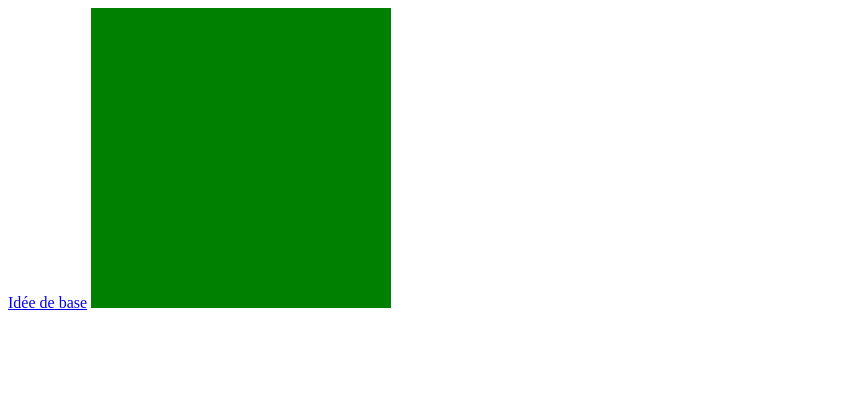
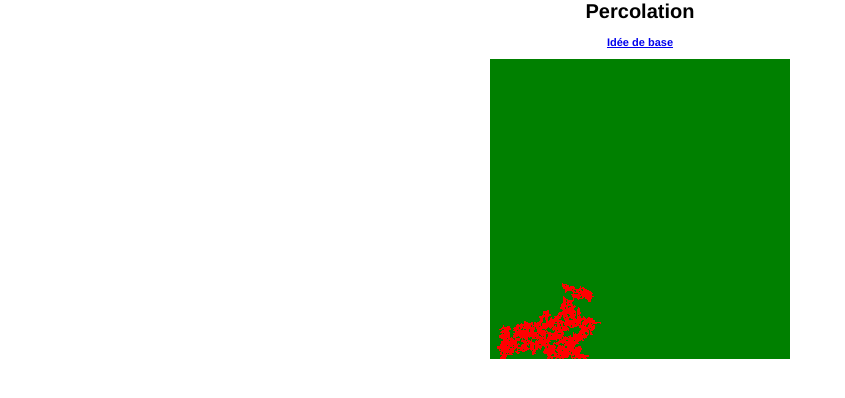
Before and after one commit to aZerato/percolation.js, a plain HTML site: page index.html in a window 1280 px wide. Shown: the whole page, without its empty margins (0-845 px from the left). Drawn offline with Linux system fonts and the light colour scheme.

Commit message:
Spreading Fire
Add spreading fire functions

```diff
--- a/index.html
+++ b/index.html
@@ -1,6 +1,19 @@
 <html>
 <head>
 	<title>Percolation.js</title>
+	<meta charset="utf-8" />
+
+	<style>
+		body { margin: 0; padding: 0; height: 100%; width: 100%; font-family: Helvetica; }
+
+		h1, p { text-align:  center; }
+
+		h1 { font-size: 20px; }
+
+		p, a { font-size: 11px; }
+
+		.wrap { margin: 0 auto; }
+	</style>
 
 	<script src="./scripts/objects/Tree.js"></script>
 	<script src="./scripts/functions/Matrix.js"></script>
@@ -10,18 +23,28 @@
 		var start = function() {
 			var $elCanvas = document.getElementById('forest');
 
-			var main = new Main($elCanvas, 300, 300, 0.55);
+			var main = new Main($elCanvas, 300, 300, 0.50);
 
 			main.init();
 
 			main.launch();
 		};
 	</script>
+
 </head>
 <body onload="start()">
-	<a href="https://zestedesavoir.com/forums/sujet/4690/novembre-2015-simulation-dun-feu-de-foret/?page=1">Idée de base</a>
 
-	<canvas id="forest" width="300" height="300"></canvas>
+	<h1>
+		Percolation
+	<h1>
+
+	<p>
+		<a href="https://zestedesavoir.com/forums/sujet/4690/novembre-2015-simulation-dun-feu-de-foret/?page=1">Idée de base</a>
+	</p>
+
+	<div class="wrap">
+		<canvas id="forest" width="300" height="300"></canvas>
+	</div>
 
 </body>
 </html>
--- a/scripts/Main.js
+++ b/scripts/Main.js
@@ -26,7 +26,7 @@ var Main = (function() {
 				// creation of new Tree on Canvas
 				var tree = new Tree(x, y, 0, self.ctx);
 
-				self.forest[x][y] = [tree];
+				self.forest[x][y] = tree;
 			}
 		}
 	};
@@ -39,8 +39,8 @@ var Main = (function() {
 		var fireX = Math.floor((Math.random() * self.sizeX) + 1);
 		var fireY = Math.floor((Math.random() * self.sizeY) + 1);
 
-		// immediatly the tree at this position was burned
-		self.forest[fireX][fireY].changeState(1);
+		// immediatly the tree at this position was burned & after the fire spreading
+		self.forest[fireX][fireY].changeState(1, self.forest, self.percolation, self.sizeX, self.sizeY);
 	};
 
 	return Main;
--- a/scripts/objects/Tree.js
+++ b/scripts/objects/Tree.js
@@ -13,57 +13,69 @@ var Tree = (function() {
 		// state level : 0 : good / 1 : burn / burned
 		this.state = 0;
 
+		// check if fire was passed
+		this.attempted = false;
+
 		// canvas context
 		this.ctx = ctx;
 
-		ctx.fillStyle = "green";
-		ctx.fillRect(posX, posY, 1, 1);
+		this.ctx.fillStyle = "green";
+		this.ctx.fillRect(posX, posY, 1, 1);
 	};
 
-	Tree.prototype.changeState = function(state, forest, percolation) {
-		if(state == 1)
+	Tree.prototype.changeState = function(state, forest, percolation, sizeX, sizeY) {
+		var self = this;
+
+		if(state == state)
 		{
-			self.state = 1;
+			self.state = state;
+			self.attempted = true;
 			self.ctx.fillStyle = "red";
 			self.ctx.fillRect(self.posX, self.posY, 1, 1);
+
+			SpreadFires(forest, percolation, sizeX, sizeY, self.posX, self.posY);
 		}
 	};
 
-	var SpreadFires = function(main, fireX, fireY)
+	var SpreadFires = function(forest, percolation, sizeX, sizeY, fireX, fireY)
 	{
-		if (fireX + 1 < main.sizeX &&
-			main.forest[fireX + 1][fireY] != undefined)
+		if (fireX + 1 < sizeX &&
+			forest[fireX + 1][fireY] != undefined &&
+			forest[fireX + 1][fireY].attempted == false)
 		{
-			if(AttemptToBurn(main.percolation))
+			if(AttemptToBurn(percolation))
 			{
-				main.forest[fireX + 1][fireY].changeState(1);
+				forest[fireX + 1][fireY].changeState(1, forest, percolation, sizeX, sizeY, fireX + 1, fireY);
 			}
 		}
 
 		if (fireX - 1 >= 0 &&
-			main.forest[fireX - 1][fireY] != undefined)
+			forest[fireX - 1][fireY] != undefined &&
+			forest[fireX - 1][fireY].attempted == false)
 		{
-			if(AttemptToBurn(main.percolation))
+			if(AttemptToBurn(percolation))
 			{
-				main.forest[fireX - 1][fireY].changeState(1);
+				forest[fireX - 1][fireY].changeState(1, forest, percolation, sizeX, sizeY, fireX - 1, fireY);
 			}
 		}
 
-		if (fireY + 1 < main.sizeY &&
-			main.forest[fireX][fireY + 1] != undefined)
+		if (fireY + 1 < sizeY &&
+			forest[fireX][fireY + 1] != undefined &&
+			forest[fireX][fireY + 1].attempted == false)
 		{
-			if(AttemptToBurn(main.percolation))
+			if(AttemptToBurn(percolation))
 			{
-				main.forest[fireX][fireY + 1].changeState(1);
+				forest[fireX][fireY + 1].changeState(1, forest, percolation, sizeX, sizeY, fireX, fireY + 1);
 			}
 		}
 
 		if (fireY - 1 >= 0 &&
-			main.forest[fireX][fireY - 1] != undefined)
+			forest[fireX][fireY - 1] != undefined &&
+			forest[fireX][fireY - 1].attempted == false)
 		{
-			if(AttemptToBurn(main.percolation))
+			if(AttemptToBurn(percolation))
 			{
-				main.forest[fireX][fireY - 1].changeState(1);
+				forest[fireX][fireY - 1].changeState(1, forest, percolation, sizeX, sizeY, fireX, fireY - 1);
 			}
 		}
 	};
```
